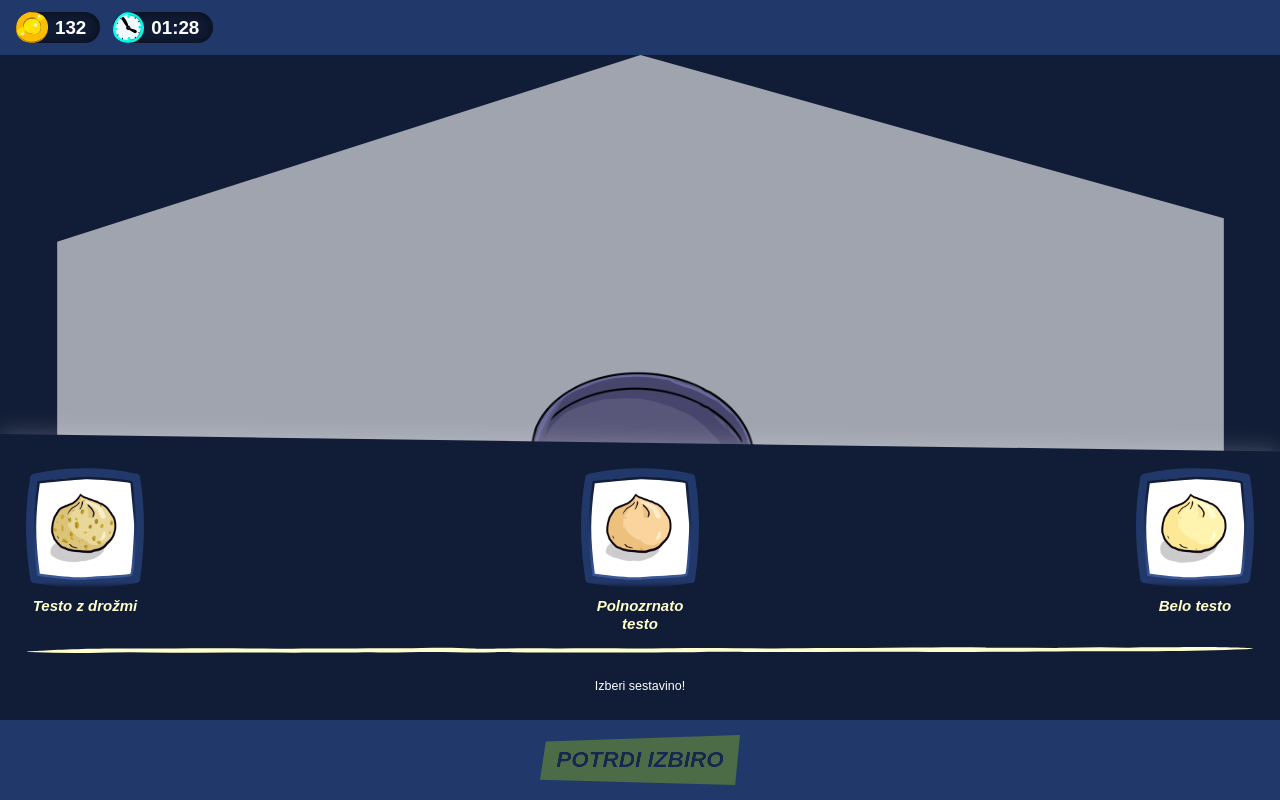
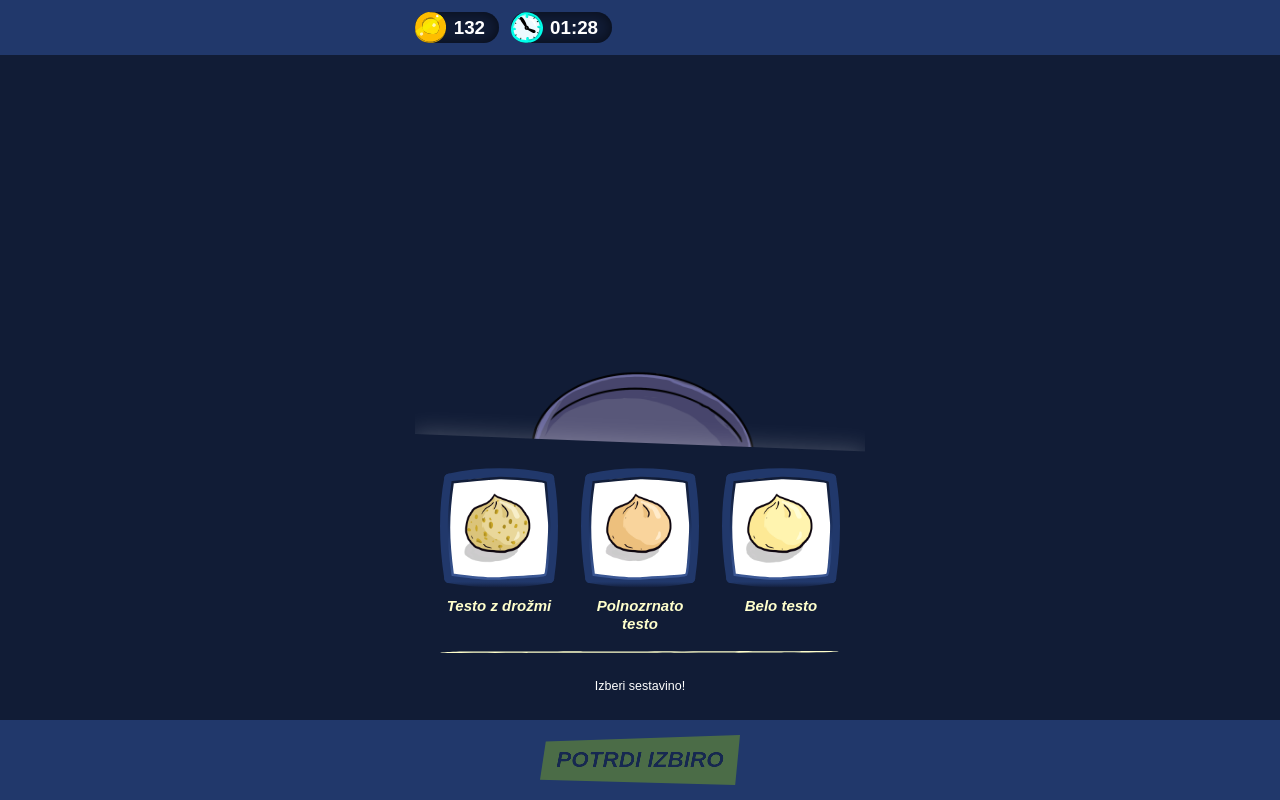
Before and after one commit to danesjenovdan/futr-za-jutr, a Vue app: page /game in a window 1280 px wide. Both pictures are taken after a click on the button "DODAJ SESTAVINO". Built offline with nearby package versions, Linux system fonts and the light colour scheme; a web font is replaced by a local one.

Commit message:
constrain width on wider screens

```diff
--- a/src/components/FoodPrepArea.vue
+++ b/src/components/FoodPrepArea.vue
@@ -1,5 +1,5 @@
 <template>
-  <div class="food-prep-area">
+  <div class="food-prep-area constrain-width">
     <div class="layers">
       <template
         v-for="layer in gameStore.currentFood.layers"
--- a/src/components/IngredientSelector.vue
+++ b/src/components/IngredientSelector.vue
@@ -1,5 +1,6 @@
 <template>
   <div v-if="gameStore.ingredientSelectorOpen" class="ingredient-selector">
+    <div class="shadow-container">
       <div class="clipped-container">
         <div class="ingredients">
           <button
@@ -51,6 +52,7 @@
         <div class="description">Izberi sestavino!</div>
       </div>
     </div>
+  </div>
 </template>
 
 <script setup>
@@ -65,11 +67,16 @@ const gameStore = useGameStore();
 .ingredient-selector {
   position: absolute;
   inset: auto 0 0 0;
+  overflow: hidden;
+
+  .shadow-container {
+    margin-top: 3rem;
     filter: drop-shadow(0 0 1rem rgba($color-white, 0.25));
 
     .clipped-container {
       padding: 2.7rem 2.1rem 1.5rem;
       background: $color-dark-1;
+      margin-inline: -1px;
       clip-path: polygon(0% 0%, 100% 1.4rem, 100% 100%, 0% 100%);
 
       .ingredients {
@@ -139,4 +146,5 @@ const gameStore = useGameStore();
       }
     }
   }
+}
 </style>
--- a/src/components/InstructionsOverlay.vue
+++ b/src/components/InstructionsOverlay.vue
@@ -1,10 +1,12 @@
 <template>
   <div v-if="gameStore.paused && !gameStore.gameOver" class="modal-bg">
-    <div class="top-bubble">
-      <div class="text">Glej naročila in pazi na čas!</div>
-    </div>
-    <div class="bottom-bubble">
-      <div class="text">Izbiraj primerne trajnostne sestavine.</div>
+    <div class="constrain-width">
+      <div class="top-bubble">
+        <div class="text">Glej naročila in pazi na čas!</div>
+      </div>
+      <div class="bottom-bubble">
+        <div class="text">Izbiraj primerne trajnostne sestavine.</div>
+      </div>
     </div>
   </div>
 </template>
--- a/src/components/TopBar.vue
+++ b/src/components/TopBar.vue
@@ -1,6 +1,7 @@
 <template>
   <div class="top-bar">
-    <div class="top-content">
+    <div class="top-content constrain-width">
+      <div class="pills">
         <div class="pill points">
           <img class="icon" src="../assets/images/icons/kovanec.svg" alt="" />
           <div class="text">132</div>
@@ -14,6 +15,7 @@
         >
           <img class="icon" src="../assets/images/icons/ura.svg" alt="" />
           <div class="text">{{ formattedTimer }}</div>
+        </div>
       </div>
     </div>
   </div>
@@ -63,13 +65,18 @@ const formattedTimer = computed(() => {
 .top-bar {
   display: flex;
   height: 100%;
+  padding: 0 1.3rem;
 
   .top-content {
     display: flex;
     align-items: center;
+    width: 100%;
+
+    .pills {
+      display: flex;
+      align-items: center;
       justify-content: flex-start;
       gap: 1rem;
-    padding: 0 1.3rem;
 
       .pill {
         display: flex;
@@ -106,4 +113,5 @@ const formattedTimer = computed(() => {
       }
     }
   }
+}
 </style>
```
Lines whose indentation alone changed are shown as unchanged.
